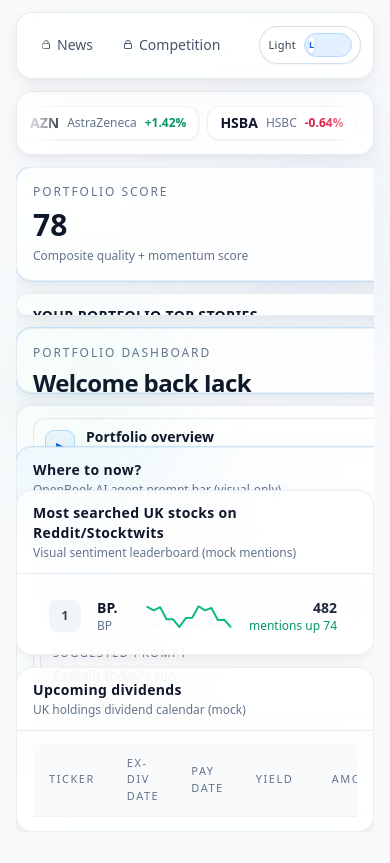
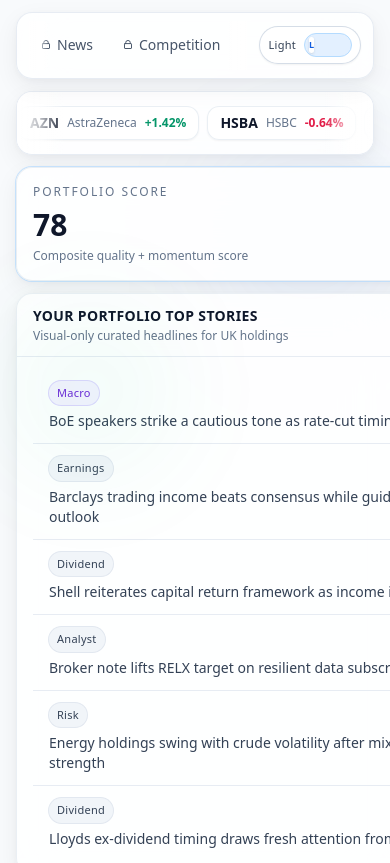
Before and after one commit to infinityqeusd/dashboard-prototype, a React (Vite) app: page / in a window 390 px wide. Shown: the top 863 px of the page. Built offline with nearby package versions, Linux system fonts and the light colour scheme.

Commit message:
mobile optimisation v2

```diff
--- a/src/components/StoriesCard.tsx
+++ b/src/components/StoriesCard.tsx
@@ -26,9 +26,9 @@
       title="YOUR PORTFOLIO TOP STORIES"
       subtitle="Visual-only curated headlines for UK holdings"
       bodyClassName="p-0"
-      className="h-full min-h-0"
+      className="lg:h-full lg:min-h-0"
     >
-      <ul className="h-full divide-y divide-slate-200/80 overflow-y-auto overscroll-contain pr-1 dark:divide-slate-800/90">
+      <ul className="divide-y divide-slate-200/80 dark:divide-slate-800/90 lg:h-full lg:overflow-y-auto lg:overscroll-contain lg:pr-1">
         {stories.map((story) => (
           <li
             key={story.id}
--- a/src/index.css
+++ b/src/index.css
@@ -5,7 +5,6 @@
 html,
 body,
 #root {
-  height: 100dvh;
   min-height: 100dvh;
 }
 
@@ -13,7 +12,21 @@
   margin: 0;
   font-family: ui-sans-serif, system-ui, -apple-system, BlinkMacSystemFont, "Segoe UI", sans-serif;
   background: #f8fafc;
-  overflow: hidden;
+  overflow-x: hidden;
+  overflow-y: auto;
+}
+
+@media (min-width: 1024px) {
+  html,
+  body,
+  #root {
+    height: 100dvh;
+    min-height: 100dvh;
+  }
+
+  body {
+    overflow: hidden;
+  }
 }
 
 .app-shell::before,
--- a/src/pages/Portfolio.tsx
+++ b/src/pages/Portfolio.tsx
@@ -173,9 +173,9 @@
       title="Most searched UK stocks on Reddit/Stocktwits"
       subtitle="Visual sentiment leaderboard (mock mentions)"
       bodyClassName="p-0"
-      className="h-full min-h-0"
+      className="lg:h-full lg:min-h-0"
     >
-      <div className="h-full divide-y divide-slate-200/80 overflow-y-auto overscroll-contain pr-1 dark:divide-slate-800/90">
+      <div className="divide-y divide-slate-200/80 dark:divide-slate-800/90 lg:h-full lg:overflow-y-auto lg:overscroll-contain lg:pr-1">
         {mostSearchedStocks.map((item) => (
           <div
             key={item.ticker}
@@ -218,9 +218,9 @@
       title="Upcoming dividends"
       subtitle="UK holdings dividend calendar (mock)"
       bodyClassName="p-0"
-      className="h-full min-h-0"
+      className="lg:h-full lg:min-h-0"
     >
-      <div className="h-full overflow-auto">
+      <div className="overflow-auto lg:h-full">
         <table className="min-w-full text-left">
           <thead>
             <tr className="sticky top-0 z-10 border-b border-slate-200/80 bg-slate-50/90 text-[11px] uppercase tracking-[0.14em] text-slate-500 backdrop-blur dark:border-slate-800 dark:bg-slate-900/80 dark:text-slate-400">
@@ -257,8 +257,8 @@
 
 export function Portfolio({ theme, onToggleTheme }: PortfolioProps) {
   return (
-    <div className="h-[100dvh] overflow-hidden bg-slate-50 text-slate-900 transition-colors dark:bg-slate-950 dark:text-slate-100">
-      <div className="app-shell relative flex h-full min-h-0 flex-col overflow-hidden">
+    <div className="min-h-[100dvh] overflow-x-hidden bg-slate-50 text-slate-900 transition-colors dark:bg-slate-950 dark:text-slate-100 lg:h-[100dvh] lg:overflow-hidden">
+      <div className="app-shell relative flex min-h-[100dvh] flex-col overflow-visible lg:h-full lg:min-h-0 lg:overflow-hidden">
         <div className="shrink-0">
           <Navbar theme={theme} onToggleTheme={onToggleTheme} />
         </div>
@@ -266,10 +266,10 @@
           <TickerRibbon items={tickerRibbonItems} />
         </div>
 
-        <main className="flex-1 min-h-0 overflow-hidden px-4 pb-3 pt-3 sm:px-6 lg:px-8">
-          <div className="dashboard-main-grid flex h-full min-h-0 flex-col gap-3 overflow-y-auto xl:grid xl:grid-rows-[minmax(0,1fr)_minmax(0,15rem)] xl:overflow-hidden">
-            <div className="dashboard-top-grid grid min-h-0 items-stretch gap-3 xl:grid-cols-[320px_minmax(0,1fr)]">
-              <aside className="grid min-h-0 gap-3 xl:grid-rows-[auto_minmax(0,1fr)]">
+        <main className="flex-1 overflow-visible px-4 pb-4 pt-3 sm:px-6 lg:min-h-0 lg:overflow-hidden lg:px-8 lg:pb-3">
+          <div className="dashboard-main-grid flex flex-col gap-3 overflow-visible lg:h-full lg:min-h-0 lg:grid lg:grid-rows-[minmax(0,1fr)_minmax(0,15rem)] lg:overflow-hidden">
+            <div className="dashboard-top-grid grid items-stretch gap-3 lg:min-h-0 lg:grid-cols-[300px_minmax(0,1fr)] xl:grid-cols-[320px_minmax(0,1fr)]">
+              <aside className="grid gap-3 lg:min-h-0 lg:grid-rows-[auto_minmax(0,1fr)]">
                 <StatCard
                   title="Portfolio Score"
                   value={portfolioScore.score}
@@ -279,18 +279,18 @@
                 <StoriesCard stories={portfolioStories} />
               </aside>
 
-              <section className="dashboard-center-grid grid min-h-0 gap-3 xl:grid-rows-[auto_auto_minmax(0,1fr)]">
+              <section className="dashboard-center-grid grid gap-3 lg:min-h-0 lg:grid-rows-[auto_auto_minmax(0,1fr)]">
                 <WelcomeCard />
-                <div className="min-h-0">
+                <div className="lg:min-h-0">
                   <PortfolioOverviewPanel />
                 </div>
-                <div className="min-h-0 xl:h-full">
+                <div className="lg:min-h-0 lg:h-full">
                   <AIAgentWidget suggestions={aiSuggestions} />
                 </div>
               </section>
             </div>
 
-            <div className="dashboard-bottom-grid grid min-h-0 gap-3 xl:grid-cols-2">
+            <div className="dashboard-bottom-grid grid gap-3 lg:min-h-0 lg:grid-cols-2">
               <MostSearchedPanel />
               <UpcomingDividendsPanel />
             </div>
```
